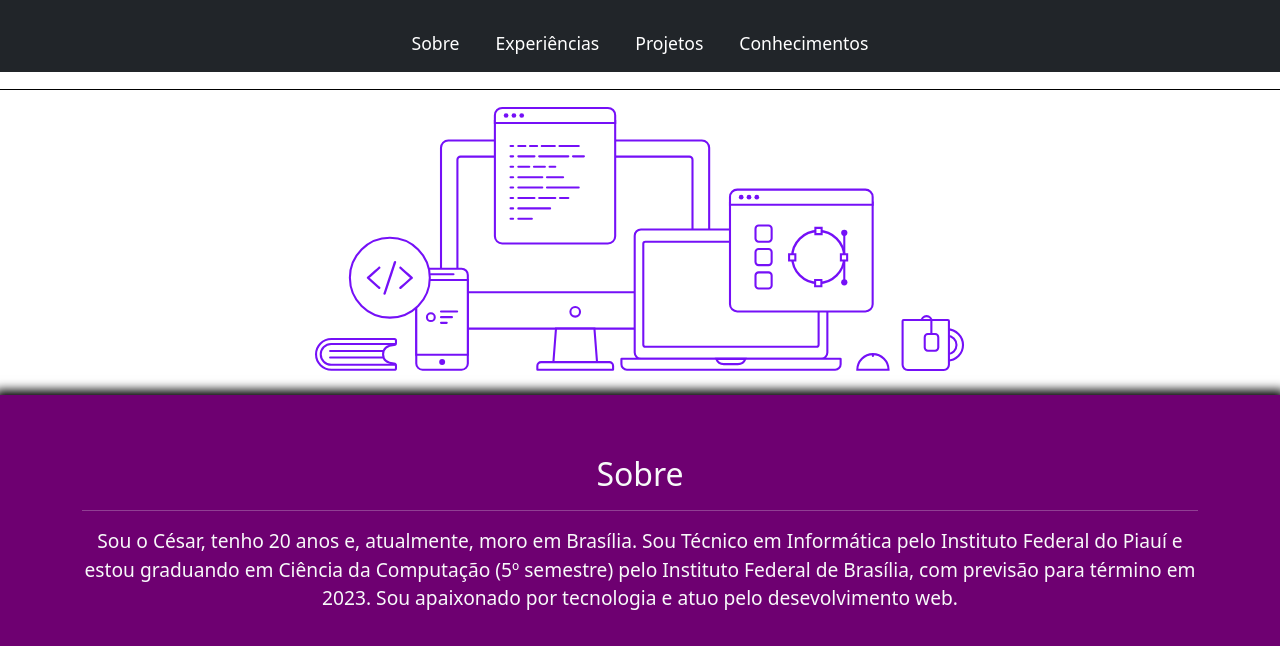
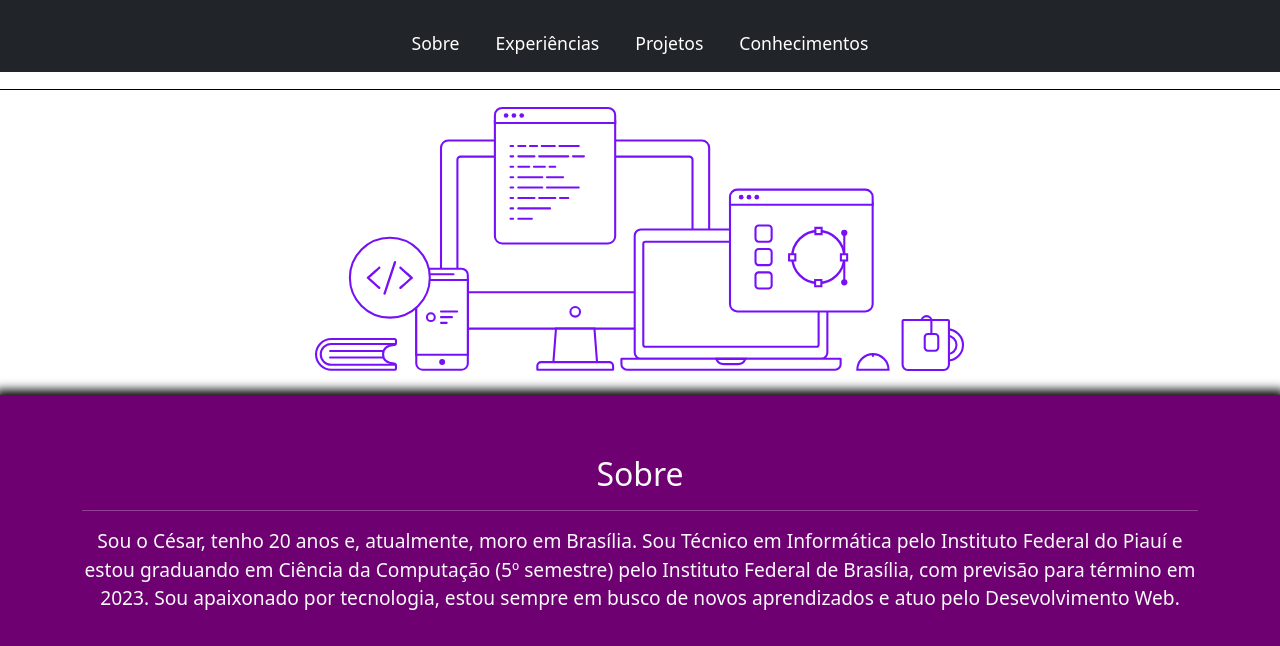
Before and after one commit to CesarTallys/portfolio, a plain HTML site: page index.html in a window 1280 px wide. Shown: the part 306-952 px from the top of the page. Drawn offline with nearby package versions, Linux system fonts and the light colour scheme.

Commit message:
Update index.html

```diff
--- a/index.html
+++ b/index.html
@@ -73,7 +73,7 @@
           <div class="descricao">
             <p>
               Sou o César, tenho 20 anos e, atualmente, moro em Brasília. Sou Técnico em Informática pelo Instituto Federal do Piauí e estou graduando em Ciência da Computação (5º semestre) pelo Instituto Federal de Brasília, com previsão para término em 2023.
-              Sou apaixonado por tecnologia e atuo pelo desevolvimento web.
+              Sou apaixonado por tecnologia, estou sempre em busco de novos aprendizados e atuo pelo Desevolvimento Web.
             </p>
           </div>
         </div>
```
